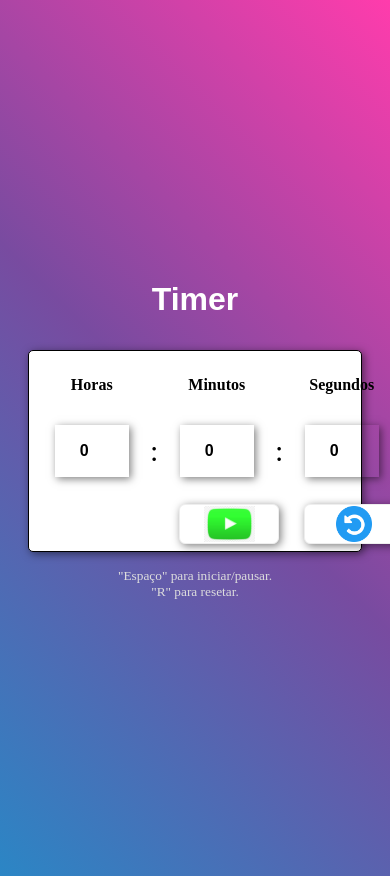
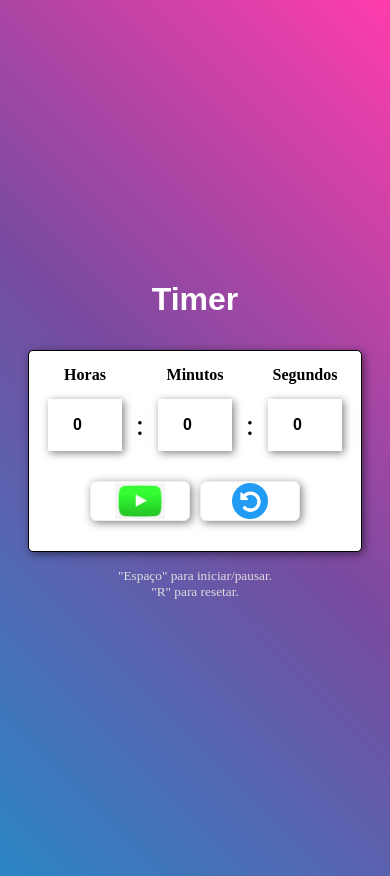
Before and after one commit to Domalice/CountDown, a plain HTML site: page index.html in a window 390 px wide. Drawn offline with Linux system fonts and the light colour scheme.

Commit message:
Update styles.css

```diff
--- a/css/styles.css
+++ b/css/styles.css
@@ -162,7 +162,7 @@ img {
 
     .btn {
         display: inline-block;
-        margin-left: 5em;
+        margin: 1em 2em;
     }
 
     .info {
```
